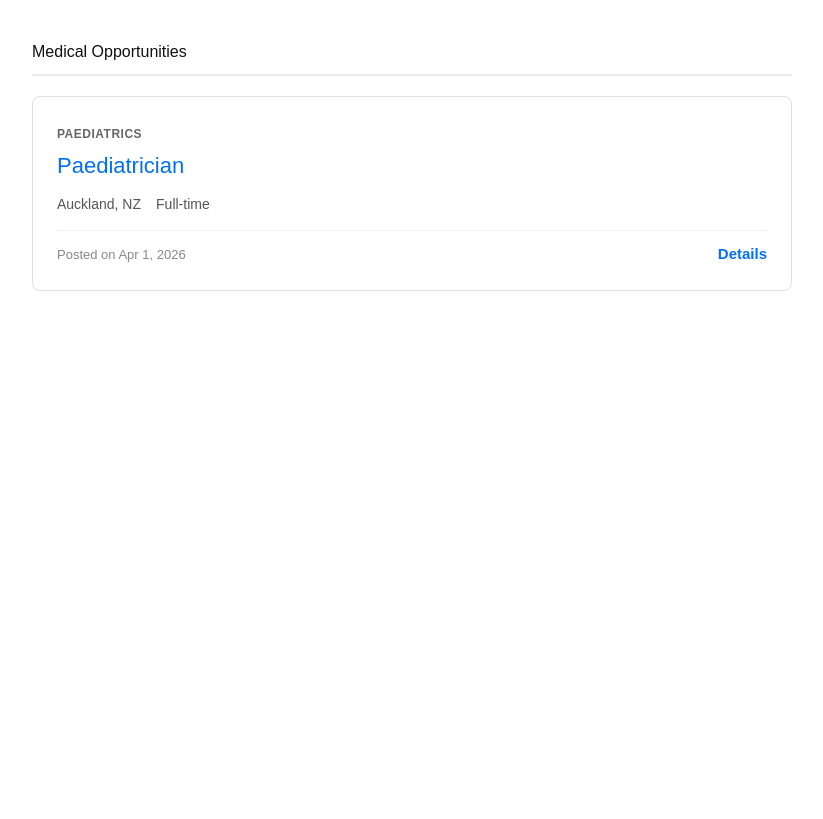
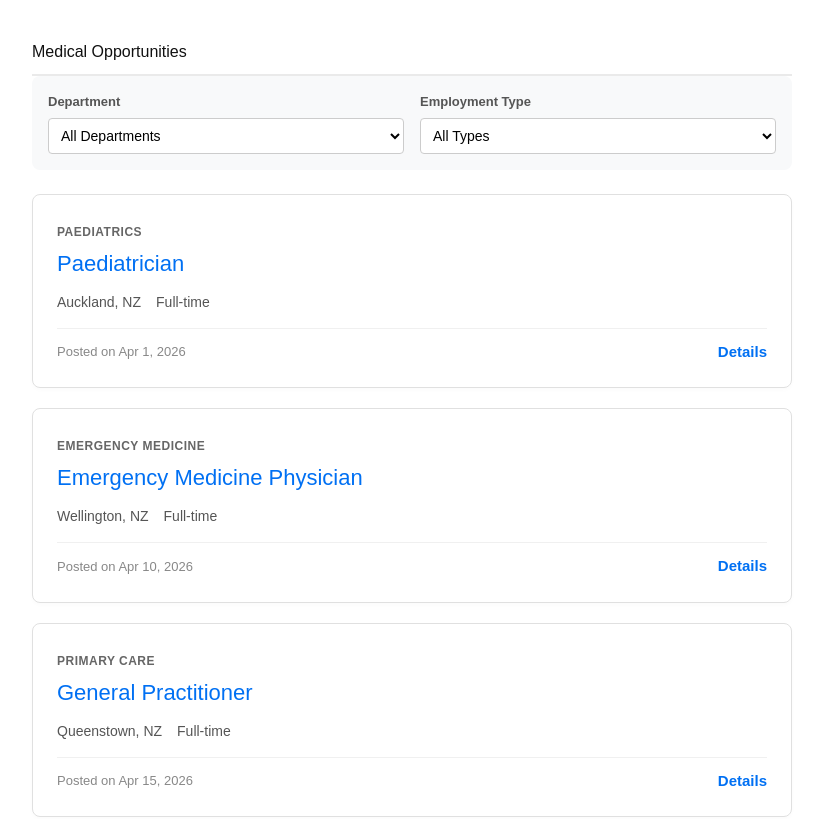
Before and after one commit to 941485-patrol/metent-joblist, a Next.js app in the folder next-app/: page / in a window 1280 px wide. Shown: the top 819 px of the page, without its empty margins (228-1051 px from the left). Built offline with nearby package versions, Linux system fonts and the light colour scheme.

Commit message:
build: add filtering and add additional data

```diff
--- a/next-app/src/data/jobs.ts
+++ b/next-app/src/data/jobs.ts
@@ -17,5 +17,89 @@ export const JOBS_DATA: Job[] = [
       "Vocational registration with the Medical Council of New Zealand",
       "Demonstrated experience in general paediatrics or a paediatric subspecialty"
     ]
+  },
+  {
+    id: "JOB-002",
+    title: "Emergency Medicine Physician",
+    slug: "emergency-medicine-physician",
+    location: "Wellington, NZ",
+    type: "Full-time",
+    department: "Emergency Medicine",
+    postedDate: "2026-04-10",
+    closingDate: null,
+    salary: {
+      min: 230000,
+      max: 290000,
+      currency: "NZD"
+    },
+    description: "<p>Join our busy emergency department as a Consultant Emergency Medicine Physician. You will manage undifferentiated and acutely unwell patients across all age groups, lead resuscitation efforts, and support junior medical staff in a high-volume tertiary setting.</p>",
+    requirements: [
+      "Fellowship of Australasian College for Emergency Medicine (FACEM) or equivalent",
+      "Current vocational registration with the Medical Council of New Zealand",
+      "Experience in a tertiary or mixed-level emergency department"
+    ]
+  },
+  {
+    id: "JOB-003",
+    title: "General Practitioner",
+    slug: "general-practitioner",
+    location: "Queenstown, NZ",
+    type: "Full-time",
+    department: "Primary Care",
+    postedDate: "2026-04-15",
+    closingDate: "2026-06-01",
+    salary: {
+      min: 180000,
+      max: 240000,
+      currency: "NZD"
+    },
+    description: "<p>We are looking for a vocationally registered General Practitioner to join a well-established primary care practice in Queenstown. You will provide comprehensive, patient-centred care to a diverse community and have opportunities to develop special clinical interests.</p>",
+    requirements: [
+      "Vocational registration as a General Practitioner with the Medical Council of New Zealand",
+      "Fellowship of the Royal New Zealand College of General Practitioners (FRNZCGP) or equivalent",
+      "Strong commitment to continuity of care and community health"
+    ]
+  },
+  {
+    id: "JOB-004",
+    title: "Consultant Anaesthetist",
+    slug: "consultant-anaesthetist",
+    location: "Christchurch, NZ",
+    type: "Full-time",
+    department: "Anaesthesia",
+    postedDate: "2026-04-20",
+    closingDate: "2026-05-30",
+    salary: {
+      min: 250000,
+      max: 320000,
+      currency: "NZD"
+    },
+    description: "<p>An exciting opportunity exists for a Consultant Anaesthetist to join our perioperative team in Christchurch. You will provide anaesthetic services across a range of surgical specialties, participate in acute pain and obstetric anaesthesia, and contribute to departmental quality improvement.</p>",
+    requirements: [
+      "Fellowship of the Australian and New Zealand College of Anaesthetists (FANZCA) or equivalent",
+      "Vocational registration with the Medical Council of New Zealand",
+      "Broad anaesthetic experience including obstetrics and acute pain management"
+    ]
+  },
+  {
+    id: "JOB-005",
+    title: "Psychiatrist",
+    slug: "psychiatrist",
+    location: "Remote (NZ)",
+    type: "Contract",
+    department: "Mental Health",
+    postedDate: "2026-04-22",
+    closingDate: null,
+    salary: {
+      min: 210000,
+      max: 270000,
+      currency: "NZD"
+    },
+    description: "<p>We are recruiting a Consultant Psychiatrist to provide telehealth psychiatric services to patients across rural and regional New Zealand. You will conduct assessments, manage complex cases, and work collaboratively with community mental health teams and primary care providers.</p>",
+    requirements: [
+      "Fellowship of the Royal Australian and New Zealand College of Psychiatrists (FRANZCP) or equivalent",
+      "Vocational registration with the Medical Council of New Zealand",
+      "Experience with telehealth delivery and working with rural or underserved populations"
+    ]
   }
 ];
--- a/next-app/src/pages/index.tsx
+++ b/next-app/src/pages/index.tsx
@@ -1,10 +1,48 @@
-import React from "react";
+import React, { useMemo } from "react";
 import { JOBS_DATA } from '../data/jobs';
 import { Job } from '../types/job';
 import Link from "next/link";
 import { dateFormatter } from "../util/dateformatter";
+import { useRouter } from "next/router";
 
 export default function JobIndexPage(): React.JSX.Element {
+
+  const router = useRouter();
+  const selectedDepartment = (router.query.department as string) || 'all';
+  const selectedType = (router.query.type as string) || 'all';
+
+  const departments = useMemo(() => {
+    const sets = new Set(JOBS_DATA.map(j => j.department));
+    return ['all', ...Array.from(sets)];
+  }, []);
+
+  const employmentTypes = useMemo(() => {
+    const sets = new Set(JOBS_DATA.map(j => j.type));
+    return ['all', ...Array.from(sets)];
+  }, []);
+
+  const filteredJobs = useMemo(() => {
+    return JOBS_DATA.filter((job: Job) => {
+      const matchesDept = selectedDepartment === 'all' || job.department === selectedDepartment;
+      const matchesType = selectedType === 'all' || job.type === selectedType;
+      return matchesDept && matchesType;
+    });
+  }, [selectedDepartment, selectedType]);
+
+  const handleFilterChange = (key: 'department' | 'type', value: string) => {
+    const newQuery = { ...router.query };
+
+    if (value === 'all') {
+      delete newQuery[key];
+    } else {
+      newQuery[key] = value;
+    }
+
+    router.push({
+      pathname: router.pathname,
+      query: newQuery,
+    }, undefined, { shallow: true }); // I use shallow: true here to prevent lifecycle server restarts...
+  };
 
   return (
     <main style={{ maxWidth: '800px', margin: '40px auto', padding: '0 20px', fontFamily: 'sans-serif' }}>
@@ -12,8 +50,40 @@ export default function JobIndexPage(): React.JSX.Element {
         Medical Opportunities
       </h1>
 
+      {/* Filter jobs by department and employment type. */}
+      <div style={{ display: 'flex', gap: '16px', padding: '16px', backgroundColor: '#f8f9fa', borderRadius: '8px', marginBottom: '24px', flexWrap: 'wrap' }}>
+        <div style={{ display: 'flex', flexDirection: 'column', gap: '6px', flex: '1', minWidth: '200px' }}>
+          <label htmlFor="dept-select" style={{ fontSize: '13px', fontWeight: 'bold', color: '#555' }}>Department</label>
+          <select
+            id="dept-select"
+            value={selectedDepartment}
+            onChange={(e) => handleFilterChange('department', e.target.value)}
+            style={{ padding: '8px', borderRadius: '4px', border: '1px solid #ccc', fontSize: '14px', backgroundColor: '#fff' }}
+          >
+            {departments.map(dept => (
+              <option key={dept} value={dept}>{dept === 'all' ? 'All Departments' : dept}</option>
+            ))}
+          </select>
+        </div>
+
+        <div style={{ display: 'flex', flexDirection: 'column', gap: '6px', flex: '1', minWidth: '200px' }}>
+          <label htmlFor="type-select" style={{ fontSize: '13px', fontWeight: 'bold', color: '#555' }}>Employment Type</label>
+          <select
+            id="type-select"
+            value={selectedType}
+            onChange={(e) => handleFilterChange('type', e.target.value)}
+            style={{ padding: '8px', borderRadius: '4px', border: '1px solid #ccc', fontSize: '14px', backgroundColor: '#fff' }}
+          >
+            {employmentTypes.map(type => (
+              <option key={type} value={type}>{type === 'all' ? 'All Types' : type}</option>
+            ))}
+          </select>
+        </div>
+
+      </div>
+
       <div style={{ display: 'flex', flexDirection: 'column', gap: '20px', marginTop: '20px' }}>
-        {JOBS_DATA.map((job: Job) => {
+        {filteredJobs.map((job: Job) => {
           return <div key={job.id} style={{
             border: '1px solid #e0e0e0',
             borderRadius: '8px',
```
